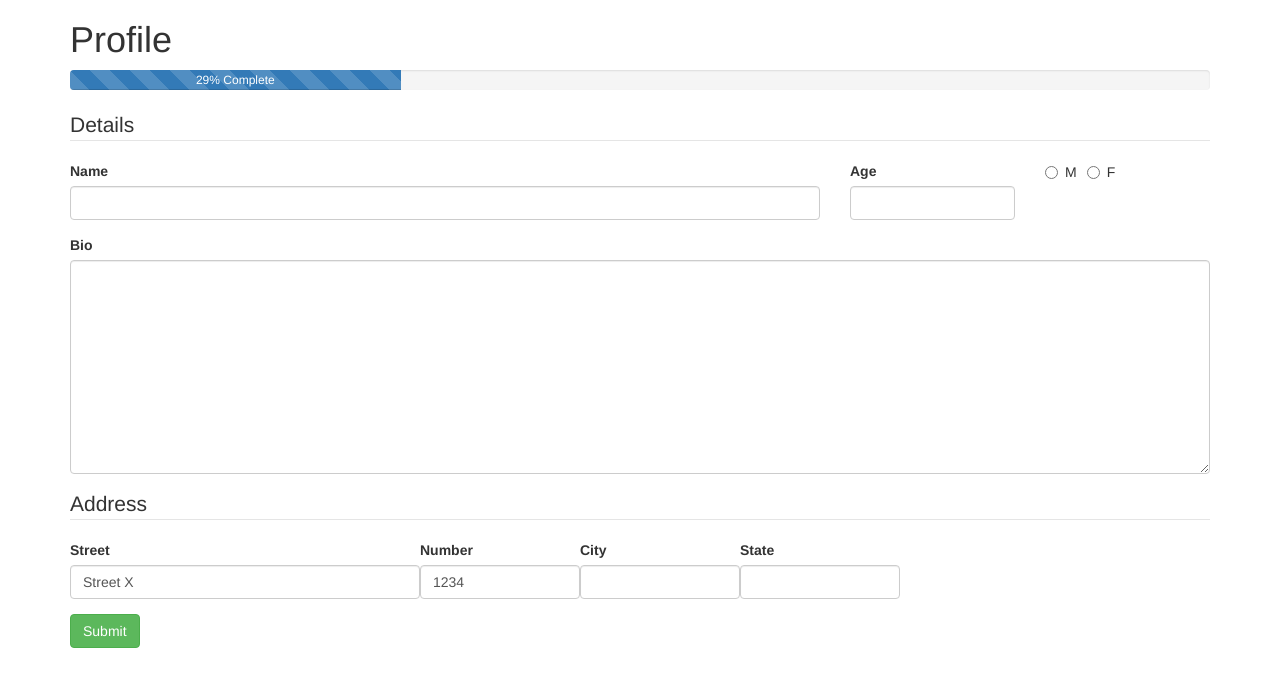
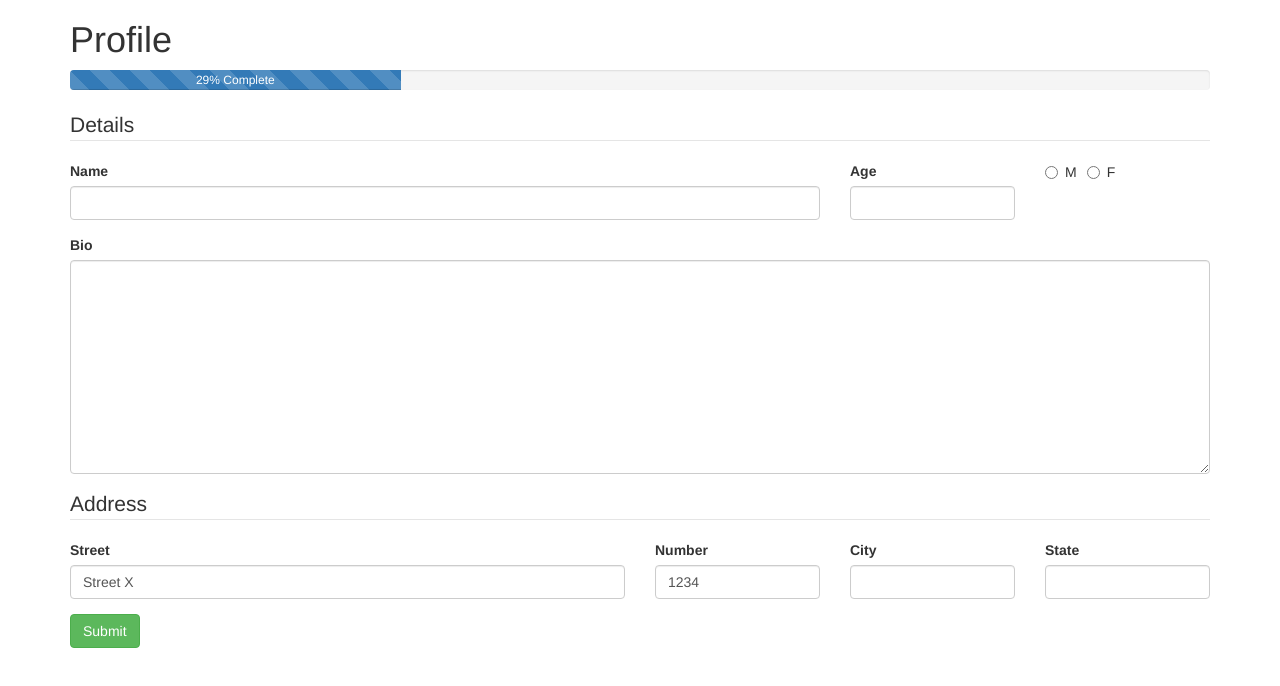
Before and after one commit to hugohernani/completeness-project, an Angular app: page / in a window 1280 px wide. Shown: the top 686 px of the page. Built offline with nearby package versions, Linux system fonts and the light colour scheme.

Commit message:
Fixing Address HTML

```diff
--- a/src/app/address/address.component.html
+++ b/src/app/address/address.component.html
@@ -1,27 +1,29 @@
 <fieldset>
   <legend>Address</legend>
-  <div class="row col-sm-4">
+  <div class="row">
+    <div class="col-sm-6">
       <div class="form-group">
         <label for="street">Street</label>
         <input [(ngModel)]="address.street" name="street" type="text" class="form-control" id="street">
       </div>
     </div>
-  <div class="row col-sm-2">
+    <div class="col-sm-2">
       <div class="form-group">
         <label for="number">Number</label>
         <input [(ngModel)]="address.number" name="number" type="text" class="form-control" id="number">
       </div>
     </div>
-  <div class="row col-sm-2">
+    <div class="col-sm-2">
       <div class="form-group">
         <label for="city">City</label>
         <input [(ngModel)]="address.city" name="city" type="text" class="form-control" id="city">
       </div>
     </div>
-  <div class="row col-sm-2">
+    <div class="col-sm-2">
       <div class="form-group">
         <label for="state">State</label>
         <input [(ngModel)]="address.state" name="state" type="text" class="form-control" id="state">
       </div>
     </div>
+  </div>
 </fieldset>
```
Lines whose indentation alone changed are shown as unchanged.
